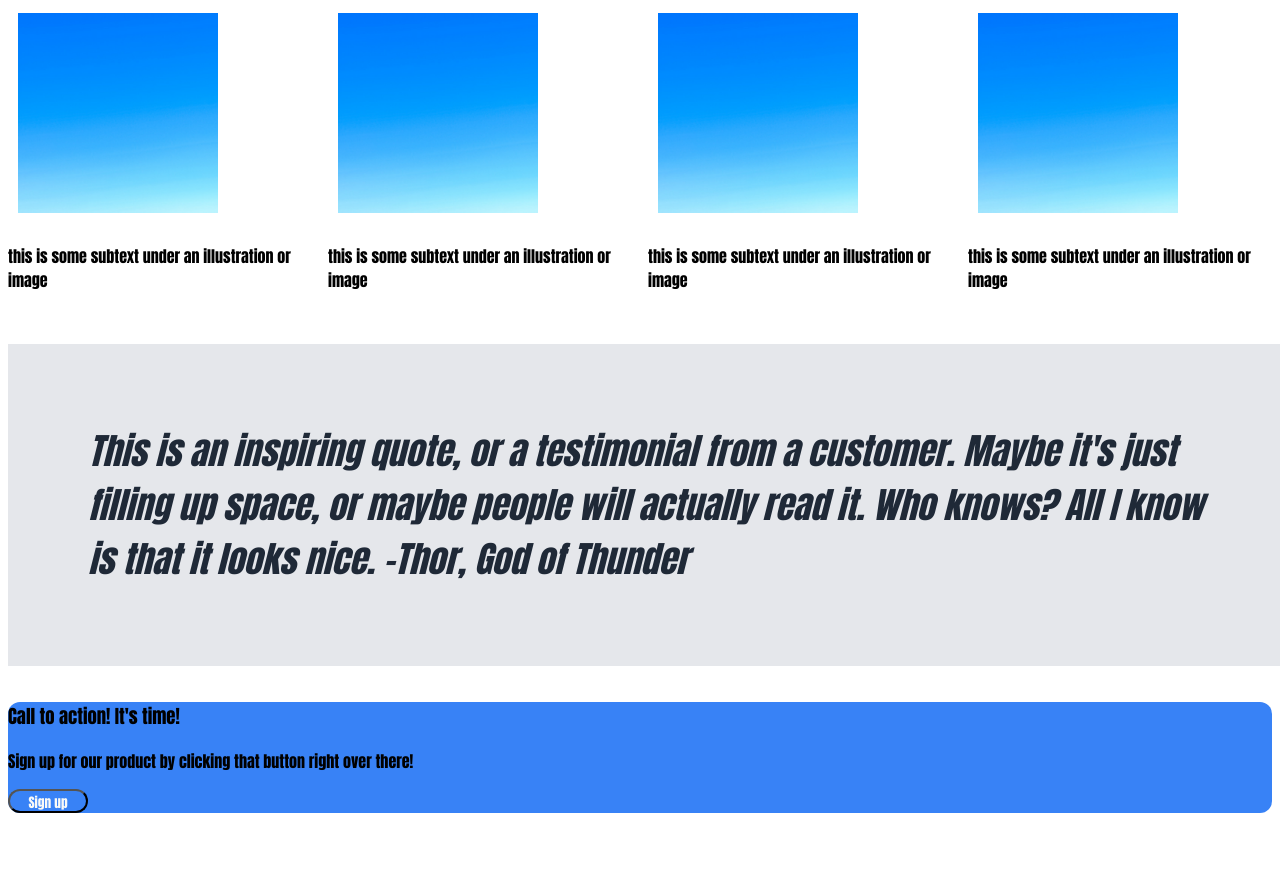
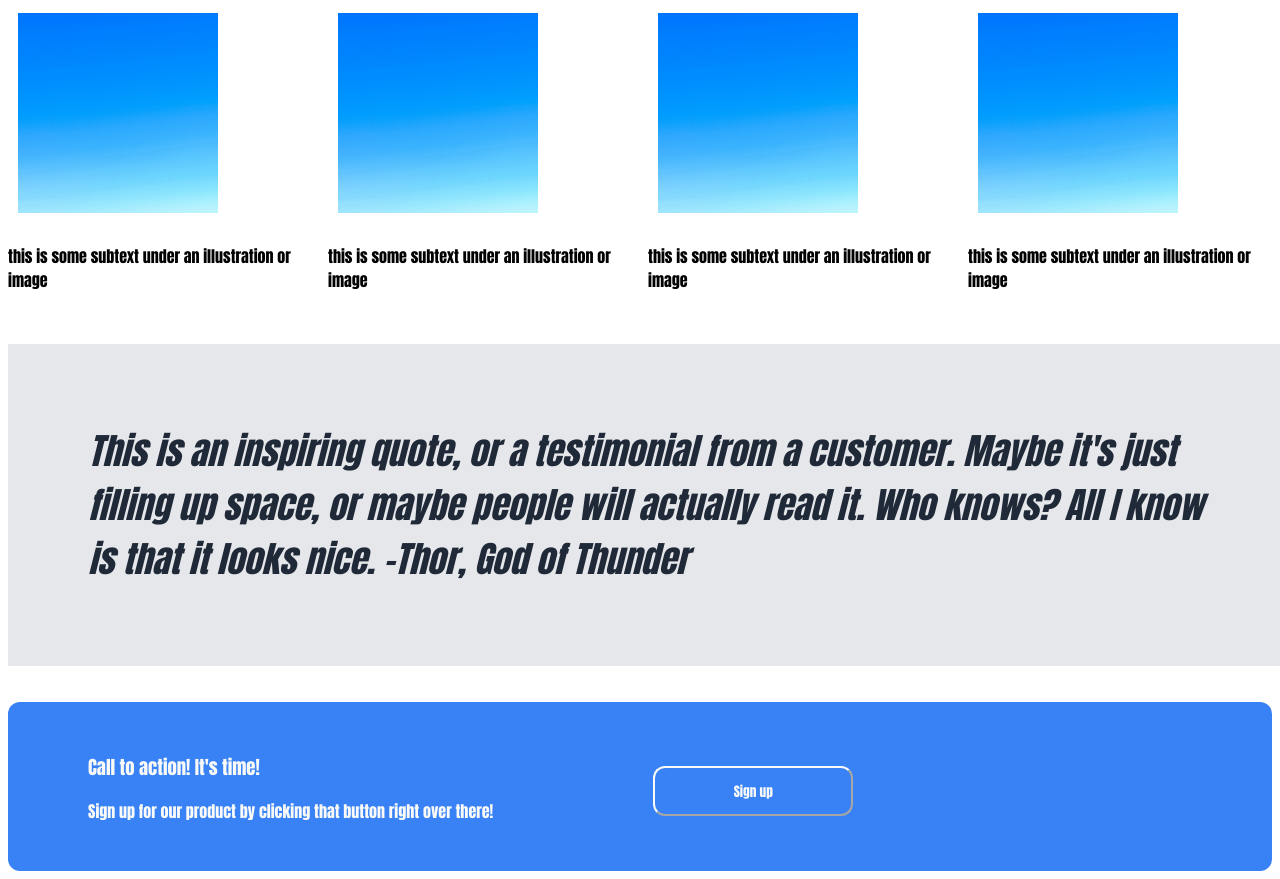
Before and after one commit to wifi-cam/Landing-Page, a plain HTML site: page index.html in a window 1280 px wide. Shown: the part 674-1553 px from the top of the page. Before the commit the page ends 1495 px from the top, so only its background shows below. Drawn offline with Linux system fonts and the light colour scheme.

Commit message:
Centered quote as well as fixed the alignment and colors for sec4

```diff
--- a/index.html
+++ b/index.html
@@ -55,8 +55,10 @@
     </div>
 
     <div class="sec4">
-        <h3>Call to action! It's time!</h3>
-        <p>Sign up for our product by clicking that button right over there!</p>
+        <div class="calltoaction">
+            <h3>Call to action! It's time!</h3>
+            <p>Sign up for our product by clicking that button right over there!</p>
+        </div>
         <button>Sign up</button>
     </div>
 </body>
--- a/style.css
+++ b/style.css
@@ -94,6 +94,7 @@ button {
 }
 
 .box-img {
+    max-width: 100%;
     margin: 10px 10px;
 }
 
@@ -114,7 +115,23 @@ button {
 }
 
 .sec4 {
+    display: flex;
+    flex-direction: row;
     background-color: #3882f6;
+    color: #f9faf8;
     border-width: 100px;
     border-radius: 00.75rem;
+    padding: 2rem 5rem;
 }
+
+.calltoaction {
+    flex-direction: column;
+}
+
+.sec4 > button {
+    width: 200px;
+    height: 50px;
+    margin-top: 2rem;
+    margin-left: 10rem;
+    border-color: #f9faf8;
+}
```
